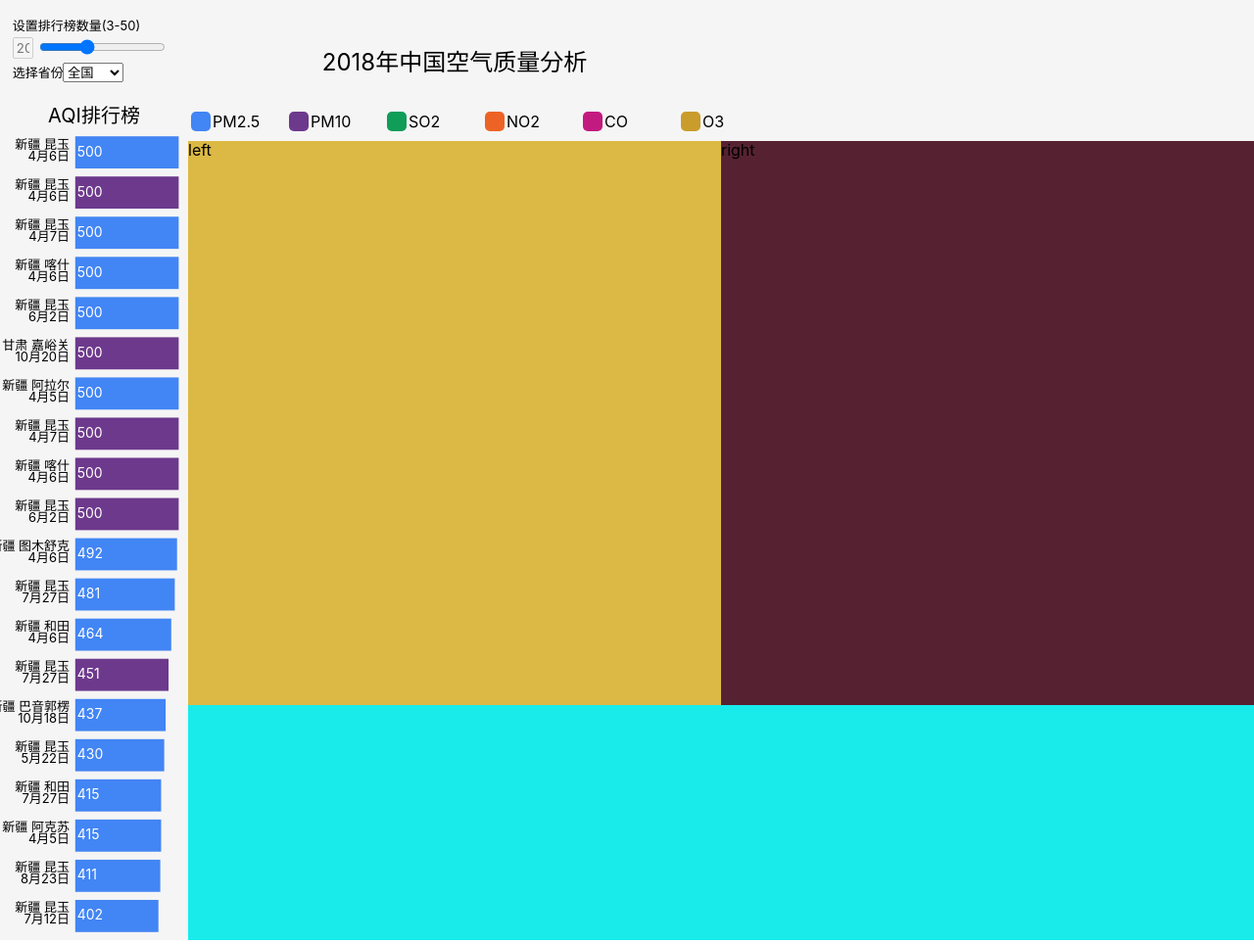
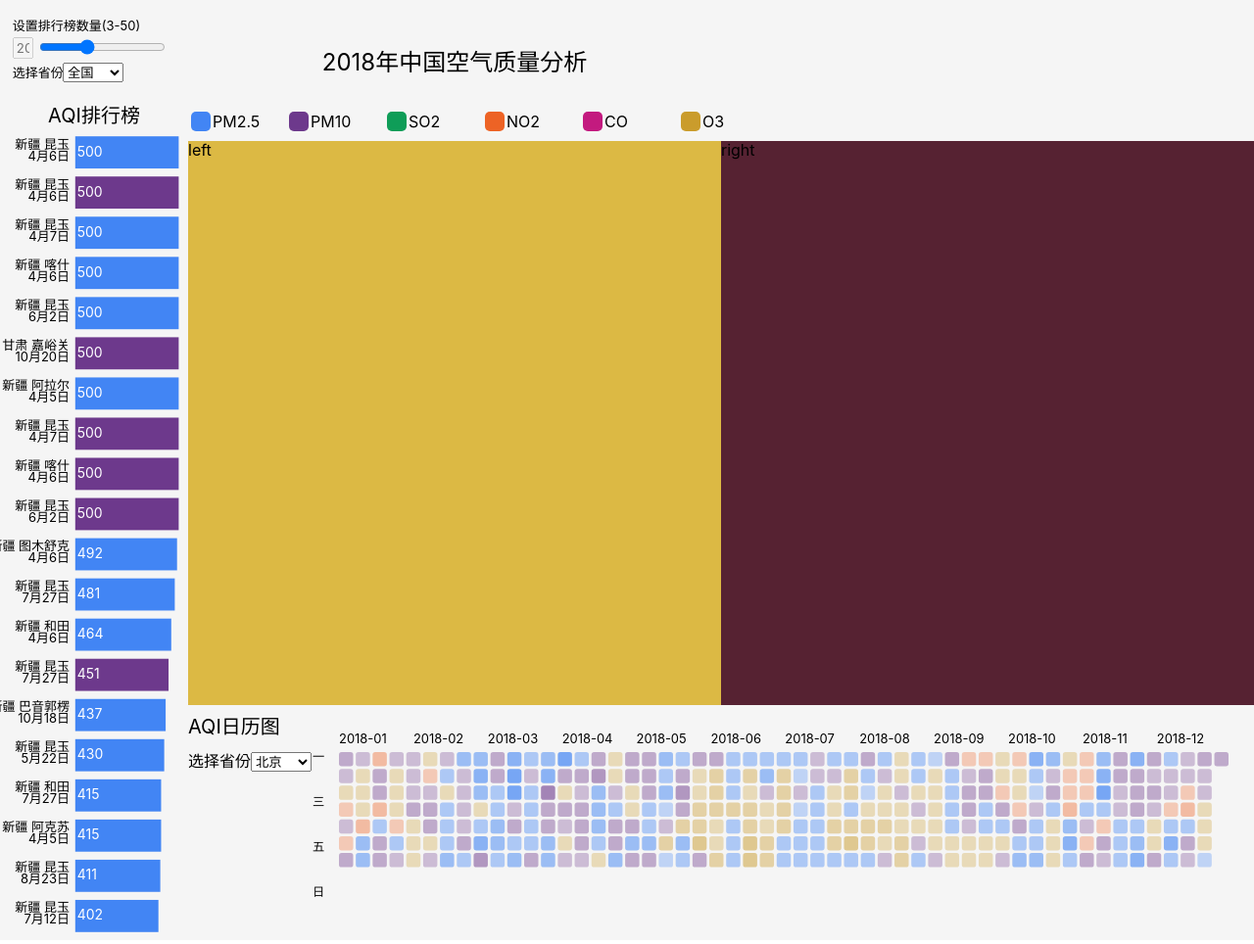
Before and after one commit to shm0214/2022DataVis, a website built with Parcel: page src/index.html in a window 1280 px wide. Shown: the whole page at 98% size. Built offline with nearby package versions, Linux system fonts and the light colour scheme.

Commit message:
calendar

```diff
--- /dev/null
+++ b/src/calendar.js
@@ -0,0 +1,174 @@
+import * as d3 from "d3";
+import $ from "jquery";
+
+function Calendar(
+    data,
+    {
+        width = 640, // outer width of chart, in pixels
+        height = 400, // outer height of chart, in pixels
+        colorMap = colorMap,
+        idx = 3,
+        type = "all",
+    } = {}
+) {
+    const svg = d3
+        .select(".svg-right-down")
+        .attr("width", width)
+        .attr("height", height)
+        .attr("viewBox", [0, 0, width, height])
+        .attr("style", "max-width: 100%; max-height: 100%; height: intrinsic;");
+    var data1 = data.slice(idx * 365, (idx + 1) * 365);
+    console.log(type)
+
+    const margin = 30;
+    const weekBoxWidth = 20;
+    const monthBoxHeight = 20;
+
+    const cellBox = svg
+        .append("g")
+        .attr(
+            "transform",
+            "translate(" + (margin + weekBoxWidth) + ", " + (margin + 10) + ")"
+        );
+
+    const cellMargin = 3;
+    const cellSize = Math.min(
+        (height - margin - monthBoxHeight - cellMargin * 6 - 10) / 7,
+        (width - margin - weekBoxWidth - cellMargin * 53 - 10) / 54
+    );
+    var cellCol = 0;
+    var aqiRange = [0, 50, 100, 150, 200, 300, 400, 500];
+
+    var cell = cellBox
+        .selectAll("rect")
+        .data(data1)
+        .enter()
+        .append("rect")
+        .attr("class", "calendar")
+        .attr("width", cellSize)
+        .attr("height", cellSize)
+        .attr("rx", 3)
+        .attr("fill", (v) => {
+            if (type == "all") {
+                return colorMap.get(v.type);
+            }
+            return colorMap.get(type);
+        })
+        .on("mouseover", (d, i) => {
+            $("#aqi-info").html(
+                `日期：${i.month}月${i.day}日<br>AQI：${parseFloat(
+                    type == "all" ? i.AQI : i[type + '-AQI']
+                ).toFixed(2)}<br>PM2.5：${parseFloat(i["PM2.5"]).toFixed(
+                    2
+                )}<br>PM10：${parseFloat(i["PM10"]).toFixed(
+                    2
+                )}<br>SO2：${parseFloat(i["SO2"]).toFixed(
+                    2
+                )}<br>NO2：${parseFloat(i["NO2"]).toFixed(
+                    2
+                )}<br>CO：${parseFloat(i["CO"]).toFixed(2)}<br>O3：${parseFloat(
+                    i["O3"]
+                ).toFixed(2)}<br>除CO单位为mg/m2外，其余均为ug/m2`
+            );
+        })
+        .on("mouseout", () => {
+            $("#aqi-info").html("");
+        })
+        .attr("opacity", (v) => {
+            var aqi = type == "all" ? v.AQI : v[type + "-AQI"];
+            var idx = 0;
+            if (aqi >= 500) {
+                idx = 7;
+            } else {
+                for (idx; idx < aqiRange.length - 1; idx++) {
+                    if (aqi < aqiRange[idx + 1]) {
+                        break;
+                    }
+                }
+            }
+            return idx * 0.1 + 0.3;
+        })
+        .attr("x", (v, i) => {
+            if (i % 7 == 0) {
+                cellCol++;
+            }
+            var x = (cellCol - 1) * cellSize;
+            return cellCol > 1 ? x + cellMargin * (cellCol - 1) : x;
+        })
+        .attr("y", (v, i) => {
+            var y = i % 7;
+            return y > 0 ? y * cellSize + cellMargin * y : y * cellSize;
+        });
+    const boxWidth = cellCol * (cellMargin + cellSize);
+
+    // 绘制月份坐标
+    const monthBox = svg
+        .append("g")
+        .attr(
+            "transform",
+            "translate(" + (margin + weekBoxWidth) + ", " + margin + ")"
+        );
+    const monthScale = d3.scaleLinear().domain([0, 12]).range([0, boxWidth]);
+
+    monthBox
+        .selectAll("text")
+        .data([
+            "2018-01",
+            "2018-02",
+            "2018-03",
+            "2018-04",
+            "2018-05",
+            "2018-06",
+            "2018-07",
+            "2018-08",
+            "2018-09",
+            "2018-10",
+            "2018-11",
+            "2018-12",
+        ])
+        .enter()
+        .append("text")
+        .text((v) => {
+            return v;
+        })
+        .attr("font-size", "0.9em")
+        .attr("font-family", "monospace")
+        .attr("x", (v, i) => {
+            return monthScale(i);
+        });
+
+    // 设置周坐标数据
+    const weeks = ["一", "三", "五", "日"];
+    // 绘制周坐标
+    const weekBox = svg
+        .append("g")
+        .attr(
+            "transform",
+            "translate(" +
+                (margin - 10) +
+                ", " +
+                (margin + monthBoxHeight) +
+                ")"
+        );
+    const weekScale = d3
+        .scaleLinear()
+        .domain([0, weeks.length])
+        .range([0, height - margin - monthBoxHeight + 14]);
+
+    weekBox
+        .selectAll("text")
+        .data(weeks)
+        .enter()
+        .append("text")
+        .text((v) => {
+            return v;
+        })
+        .attr("font-size", "0.85em")
+        .attr("y", (v, i) => {
+            return weekScale(i);
+        });
+
+    return svg.node();
+}
+
+export default Calendar;
--- a/src/index.html
+++ b/src/index.html
@@ -104,7 +104,60 @@
             <div class="right-top"><svg class="svg-right-top"></svg></div>
             <div class="right-left">left</div>
             <div class="right-right">right</div>
-            <div class="right-down"></svg></div>
+            <div class="right-down">
+                <div class="right-down-left">
+                    <text style="font-size: 20px;position: absolute; top: 76%">AQI日历图</text>
+
+                    <text style="position: absolute; top: 80%">选择省份</text>
+                    <select
+                        id="select1"
+                        style="
+                            position: absolute;
+                            left: 20%;
+                            top: 80%;
+                            cursor: pointer;
+                        "
+                    >
+                        <option value="0">上海</option>
+                        <option value="1">云南</option>
+                        <option value="2">内蒙古</option>
+                        <option value="3" selected>北京</option>
+                        <option value="4">台湾</option>
+                        <option value="5">吉林</option>
+                        <option value="6">四川</option>
+                        <option value="7">天津</option>
+                        <option value="8">宁夏</option>
+                        <option value="9">安徽</option>
+                        <option value="10">山东</option>
+                        <option value="11">山西</option>
+                        <option value="12">广东</option>
+                        <option value="13">广西</option>
+                        <option value="14">新疆</option>
+                        <option value="15">江苏</option>
+                        <option value="16">江西</option>
+                        <option value="17">河北</option>
+                        <option value="18">河南</option>
+                        <option value="19">浙江</option>
+                        <option value="20">海南</option>
+                        <option value="21">湖北</option>
+                        <option value="22">湖南</option>
+                        <option value="23">甘肃</option>
+                        <option value="24">福建</option>
+                        <option value="25">西藏</option>
+                        <option value="26">贵州</option>
+                        <option value="27">辽宁</option>
+                        <option value="28">重庆</option>
+                        <option value="29">陕西</option>
+                        <option value="30">青海</option>
+                        <option value="31">香港</option>
+                        <option value="32">黑龙江</option>
+                    </select>
+                    <text id="aqi-info" style="font-size: 14px;position: absolute; top: 83%"></text>
+                </div>
+                <div class="right-down-right">
+                    <svg class="svg-right-down"></svg>
+                </div>
+            </div>
         </div>
         <script type="text/javascript" src="main.js"></script>
     </body>
--- a/src/main.js
+++ b/src/main.js
@@ -3,6 +3,7 @@ import * as d3 from "d3";
 import histogram from "./histogram.js";
 import $ from "jquery";
 import total from "../data/AQI-rank/total.csv";
+import province from "../data/data-province.csv";
 import rank_11 from "../data/AQI-rank/11.csv";
 import rank_12 from "../data/AQI-rank/12.csv";
 import rank_13 from "../data/AQI-rank/13.csv";
@@ -36,6 +37,7 @@ import rank_64 from "../data/AQI-rank/64.csv";
 import rank_65 from "../data/AQI-rank/65.csv";
 import rank_71 from "../data/AQI-rank/71.csv";
 import rank_81 from "../data/AQI-rank/81.csv";
+import Calendar from "./calendar.js";
 
 const colorMap = new Map();
 colorMap.set("PM2.5", "rgb(66, 133, 244)");
@@ -186,20 +188,19 @@ function left_render() {
 left_render();
 
 var highlightColor = null;
+var type = "all";
 
 function change_highlight_color(color) {
+    if (highlightColor == color) return;
     highlightColor = color;
     if (color) {
         $(".highlight").remove();
         var index = Array.from(colorMap.values()).indexOf(color);
         var name = Array.from(colorMap.keys())[index];
-        console.log(name);
-        console.log(color);
-        console.log(d3.select("g .rect"));
+        type = name;
         var g = d3.selectAll("g .rect").filter(function (index) {
             return $("rect", this).css("fill") == color;
         });
-        console.log(g.node())
         var bbox = g.select("text").node().getBBox();
         var padding = 1;
         g.insert("rect", "text")
@@ -210,16 +211,18 @@ function change_highlight_color(color) {
             .attr("width", (d) => bbox.width + padding * 2)
             .attr("height", (d) => bbox.height + padding * 2)
             .style("fill", "rgb(205, 205, 205)");
-        $("rect").css("opacity", "1");
-        $("rect")
+        $("rect:not(.calendar)").css("opacity", "1");
+        $("rect:not(.calendar)")
             .filter(function (index) {
                 return $(this).css("fill") != color;
             })
             .css("opacity", "0.5");
     } else {
+        type = "all";
         $(".highlight").remove();
-        $("rect").css("opacity", "1");
+        $("rect:not(.calendar)").css("opacity", "1");
     }
+    right_down_render();
 }
 
 function right_top_render() {
@@ -292,3 +295,31 @@ function right_top_render() {
 }
 
 right_top_render();
+
+var provinceIdx = 3;
+
+$("#select1").on("change", function (e) {
+    provinceIdx = parseInt($("#select1").val());
+    right_down_render();
+});
+
+function right_down_render() {
+    $(".svg-right-down").empty();
+    d3.csv(province).then((data, error) => {
+        if (error) {
+            console.log(error);
+        } else {
+            var width = $(".right-down").width();
+            var height = $(".right-down").height();
+            Calendar(data, {
+                width: width,
+                height: height,
+                colorMap: colorMap,
+                idx: provinceIdx,
+                type: type,
+            });
+        }
+    });
+}
+
+right_down_render();
--- a/src/style.css
+++ b/src/style.css
@@ -86,12 +86,29 @@ h1 {
 }
 
 .right-down {
-    background-color: rgb(25,235,235);
+    background-color: rgb(245,245,245);
     height: 25%;
     width: 100%;
     display: inline;
     float: left;
 }
+
+.right-down-left {
+    background-color: rgb(245,245,245);
+    height: 100%;
+    width: 10%;
+    display: inline;
+    float: left;
+}
+
+.right-down-right {
+    background-color: rgb(245,245,245);
+    height: 100%;
+    width: 90%;
+    display: inline;
+    float: left;
+}
+
 text{
     pointer-events: none;
 }
```
Also changed, not shown: data/data-province.csv (added).
